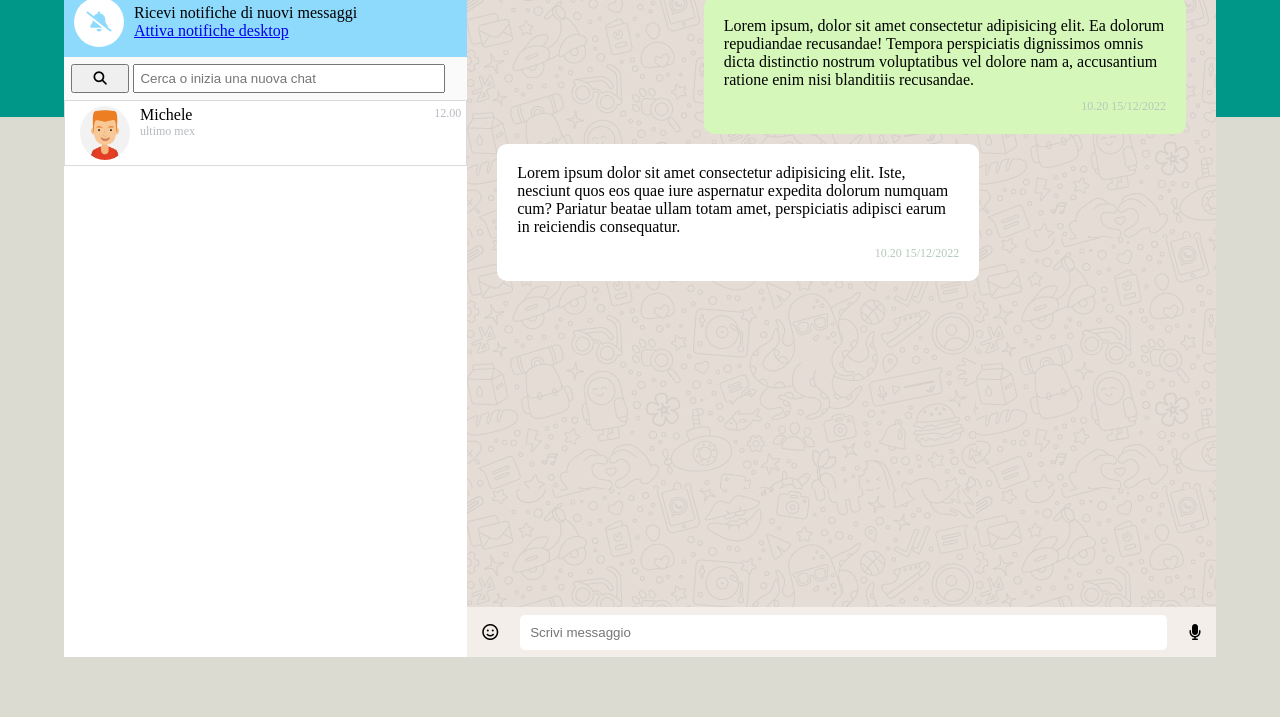
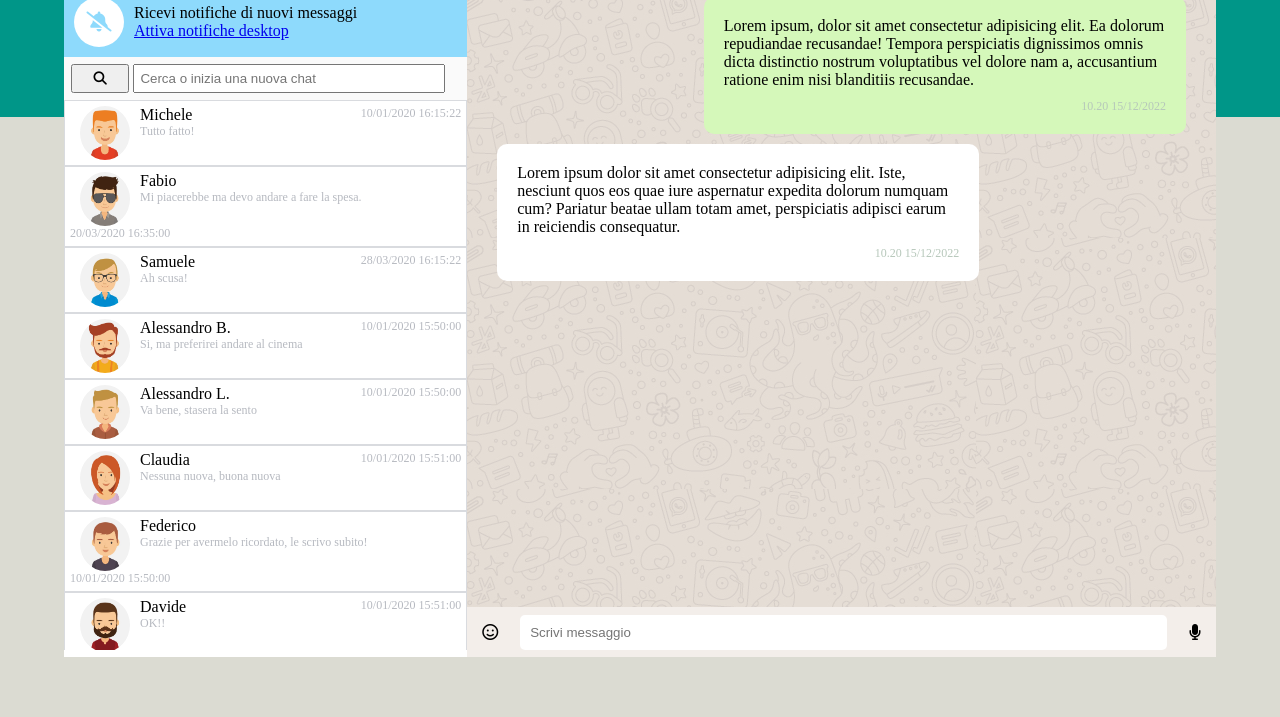
Before and after one commit to ChiaraInMiniatura/vue-boolzapp, a plain HTML site: page index.html in a window 1280 px wide. Shown: the part 83-800 px from the top of the page. Drawn offline with nearby package versions, Linux system fonts and the light colour scheme.

Commit message:
aggiunti contatti dinamici e user attivo

```diff
--- a/index.html
+++ b/index.html
@@ -38,10 +38,11 @@
           <div class="menu-dx-up d-flex wrap">
 
             <div class="utente-attivo d-flex wrap">
-              <div class="img-utente">img</div>
+              <div class="img-utente">
+                <img :src="`img/avatar_${contatore +1}.JPG`" alt="">
+              </div>
               <div class="nome-ut-attivo">
-                <p>nome/cambia</p>
-                <p>nome/cambia</p>
+                <p>{{contatti[contatore].name}}</p>
               </div>
             </div>
 
@@ -79,23 +80,26 @@
 
           <div class="contatti">
 
-            <div class="card-contatto d-flex wrap">
+            <div
+             @click="profAttivo(index)"
+             v-for="(user, index) in contatti"
+             class="card-contatto d-flex wrap">
 
-              <div class="d-flex wrap">
+              <div class="d-flex wrap" >
 
                  <div class="img-utente-chat">
-                  <img src="./img/avatar_1.jpg" alt="ciao">
+                  <img :src="imgInd(index)" :alt="user.name">
                 </div>
 
                 <div class="nome-conttatto">
-                  <span>Michele</span>
-                  <p class="ultimo-mex">ultimo mex</p>
+                  <span>{{user.name}}</span>
+                  <p class="ultimo-mex">{{user.messages[user.messages.length - 1].message}}</p>
                 </div>
 
               </div>
 
               <div class="orario-ult-mex">
-                <span>12.00</span>
+                <span>{{user.messages[user.messages.length - 1].date}}</span>
               </div>
 
 
--- a/script.js
+++ b/script.js
@@ -0,0 +1,187 @@
+
+const app = new Vue({
+
+  el: "#app",
+
+  data:{
+
+   contatti: [
+    {
+        name: 'Michele',
+        avatar: '_1',
+        visible: true,
+        messages: [
+            {
+                date: '10/01/2020 15:30:55',
+                message: 'Hai portato a spasso il cane?',
+                status: 'sent'
+            },
+            {
+                date: '10/01/2020 15:50:00',
+                message: 'Ricordati di stendere i panni',
+                status: 'sent'
+            },
+            {
+                date: '10/01/2020 16:15:22',
+                message: 'Tutto fatto!',
+                status: 'received'
+            }
+        ],
+    },
+    {
+        name: 'Fabio',
+        avatar: '_2',
+        visible: true,
+        messages: [
+            {
+                date: '20/03/2020 16:30:00',
+                message: 'Ciao come stai?',
+                status: 'sent'
+            },
+            {
+                date: '20/03/2020 16:30:55',
+                message: 'Bene grazie! Stasera ci vediamo?',
+                status: 'received'
+            },
+            {
+                date: '20/03/2020 16:35:00',
+                message: 'Mi piacerebbe ma devo andare a fare la spesa.',
+                status: 'sent'
+            }
+        ],
+    },
+    {
+        name: 'Samuele',
+        avatar: '_3',
+        visible: true,
+        messages: [
+            {
+                date: '28/03/2020 10:10:40',
+                message: 'La Marianna va in campagna',
+                status: 'received'
+            },
+            {
+                date: '28/03/2020 10:20:10',
+                message: 'Sicuro di non aver sbagliato chat?',
+                status: 'sent'
+            },
+            {
+                date: '28/03/2020 16:15:22',
+                message: 'Ah scusa!',
+                status: 'received'
+            }
+        ],
+    },
+    {
+        name: 'Alessandro B.',
+        avatar: '_4',
+        visible: true,
+        messages: [
+            {
+                date: '10/01/2020 15:30:55',
+                message: 'Lo sai che ha aperto una nuova pizzeria?',
+                status: 'sent'
+            },
+            {
+                date: '10/01/2020 15:50:00',
+                message: 'Si, ma preferirei andare al cinema',
+                status: 'received'
+            }
+        ],
+    },
+    {
+        name: 'Alessandro L.',
+        avatar: '_5',
+        visible: true,
+        messages: [
+            {
+                date: '10/01/2020 15:30:55',
+                message: 'Ricordati di chiamare la nonna',
+                status: 'sent'
+            },
+            {
+                date: '10/01/2020 15:50:00',
+                message: 'Va bene, stasera la sento',
+                status: 'received'
+            }
+        ],
+    },
+    {
+        name: 'Claudia',
+        avatar: '_6',
+        visible: true,
+        messages: [
+            {
+                date: '10/01/2020 15:30:55',
+                message: 'Ciao Claudia, hai novità?',
+                status: 'sent'
+            },
+            {
+                date: '10/01/2020 15:50:00',
+                message: 'Non ancora',
+                status: 'received'
+            },
+            {
+                date: '10/01/2020 15:51:00',
+                message: 'Nessuna nuova, buona nuova',
+                status: 'sent'
+            }
+        ],
+    },
+    {
+        name: 'Federico',
+        avatar: '_7',
+        visible: true,
+        messages: [
+            {
+                date: '10/01/2020 15:30:55',
+                message: 'Fai gli auguri a Martina che è il suo compleanno!',
+                status: 'sent'
+            },
+            {
+                date: '10/01/2020 15:50:00',
+                message: 'Grazie per avermelo ricordato, le scrivo subito!',
+                status: 'received'
+            }
+        ],
+    },
+    {
+        name: 'Davide',
+        avatar: '_8',
+        visible: true,
+        messages: [
+            {
+                date: '10/01/2020 15:30:55',
+                message: 'Ciao, andiamo a mangiare la pizza stasera?',
+                status: 'received'
+            },
+            {
+                date: '10/01/2020 15:50:00',
+                message: 'No, l\'ho già mangiata ieri, ordiniamo sushi!',
+                status: 'sent'
+            },
+            {
+                date: '10/01/2020 15:51:00',
+                message: 'OK!!',
+                status: 'received'
+            }
+        ],
+    }
+],
+    contatore: 0,
+},
+
+methods:{
+
+    imgInd(index){
+        return `img/avatar${this.contatti[index].avatar}.JPG`
+    },
+
+    profAttivo(index){
+        this.contatore = index;
+    },
+
+}
+
+
+})
--- a/style.css
+++ b/style.css
@@ -101,7 +101,8 @@ header{
   padding: 5px;
 }
 .contatti{
-  overflow: scroll;
+  height: calc(100% - 120px);
+  overflow: auto;
 }
 .img-utente-chat{
   width: 50px;
@@ -112,6 +113,12 @@ header{
   justify-content: space-between;
   padding: 5px;
   border: 1px solid rgba(182, 185, 192, 0.514);
+}
+.card-contatto:hover{
+  background-color: rgb(233, 235, 234);
+}
+.card-contatto .active{
+  background-color:rgb(182, 183, 183);
 }
 .ultimo-mex, .orario-ult-mex{
   color: rgb(182, 185, 192);
```
